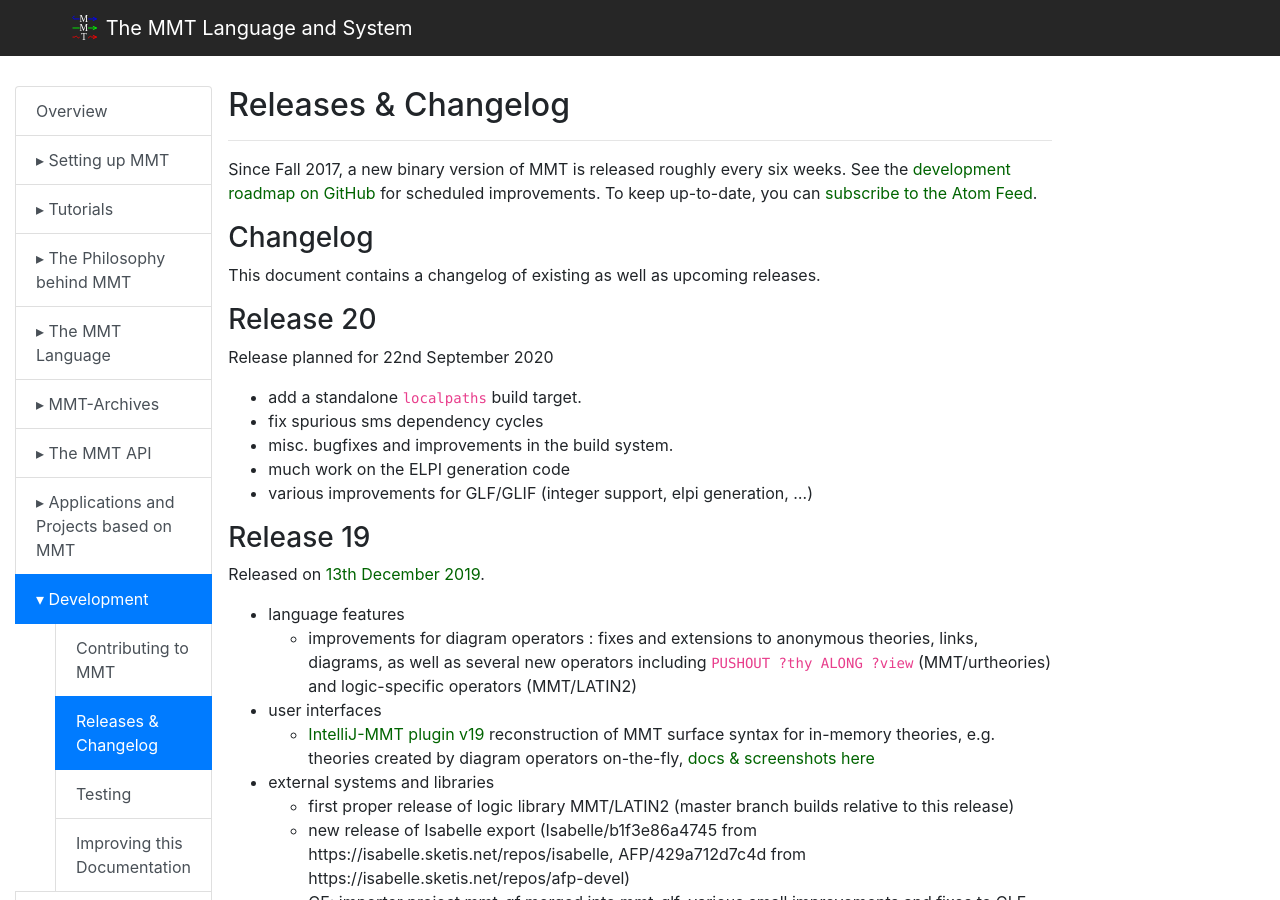
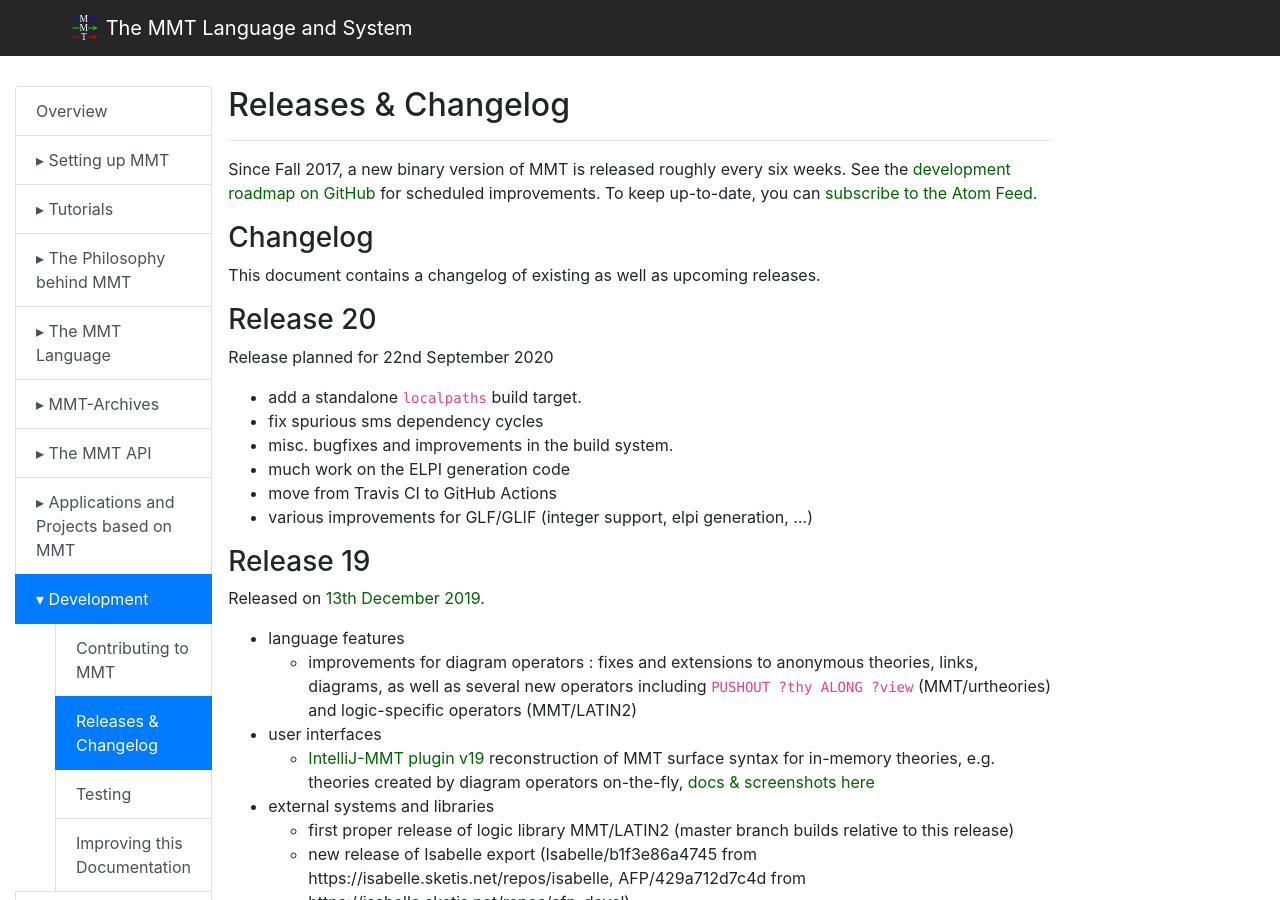
Before and after one commit to UniFormal/uniformal.github.io, a Jekyll site: the page built from doc/development/releases.md, in a window 1280 px wide and 900 px high. Built offline with Jekyll 4.4.1, drawn with Linux system fonts in a browser that asks for light colours.

Commit message:
Update releases.md

```diff
--- a/doc/development/releases.md
+++ b/doc/development/releases.md
@@ -19,6 +19,7 @@
 - fix spurious sms dependency cycles
 - misc. bugfixes and improvements in the build system.
 - much work on the ELPI generation code
+- move from Travis CI to GitHub Actions
 - various improvements for GLF/GLIF (integer support, elpi generation, ...)
 
 ### Release 19
```
